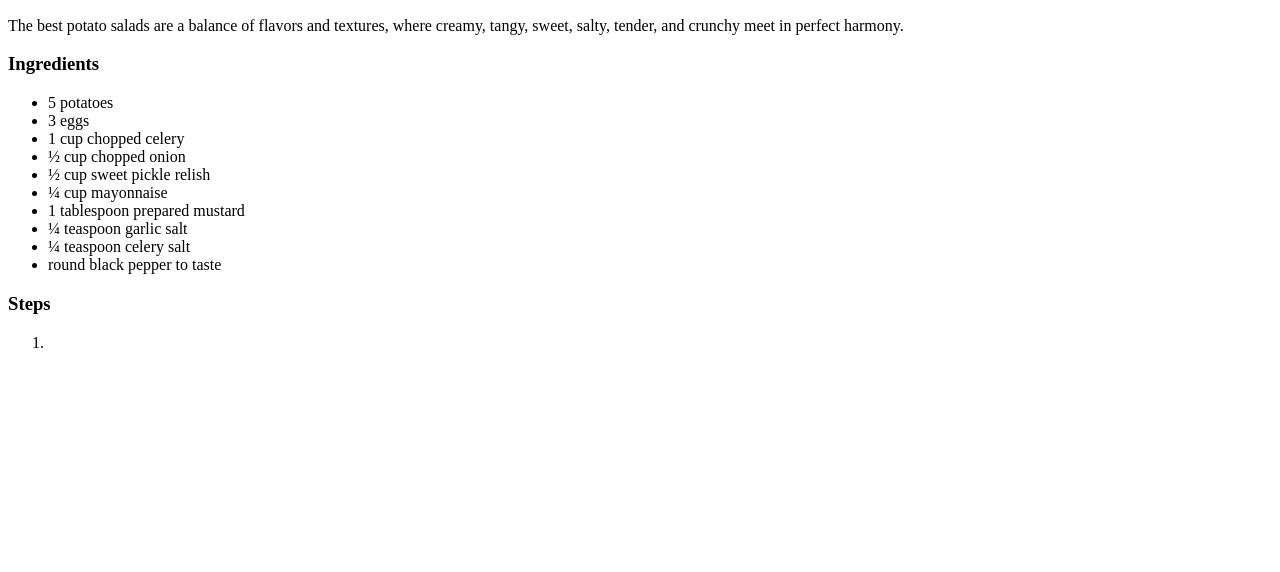
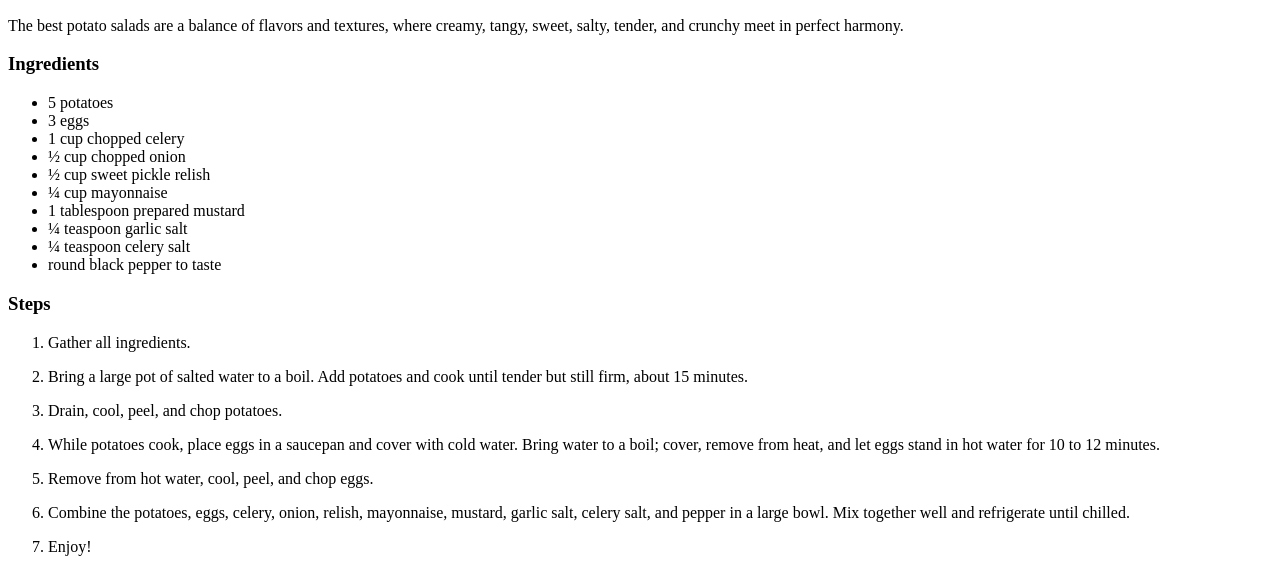
Before and after one commit to codedianq/odin-recipes, a plain HTML site: page recipes/potato-salad.html in a window 1280 px wide. Shown: the part 434-1006 px from the top of the page. Before the commit the page ends 802 px from the top, so only its background shows below. Drawn offline with Linux system fonts and the light colour scheme.

Commit message:
Edit potato-salad.html
Added a ordered list step-by-step on how to make the potato salad

```diff
--- a/recipes/potato-salad.html
+++ b/recipes/potato-salad.html
@@ -33,7 +33,19 @@
 
         <h3>Steps</h3>
         <ol>
-            <li></li>
+            <li><p>Gather all ingredients.</p></li>
+
+            <li><p>Bring a large pot of salted water to a boil. Add potatoes and cook until tender but still firm, about 15 minutes.</p></li>
+
+            <li><p>Drain, cool, peel, and chop potatoes.</p></li>
+
+            <li><p>While potatoes cook, place eggs in a saucepan and cover with cold water. Bring water to a boil; cover, remove from heat, and let eggs stand in hot water for 10 to 12 minutes.</p></li>
+
+            <li><p>Remove from hot water, cool, peel, and chop eggs.</p></li>
+
+            <li><p>Combine the potatoes, eggs, celery, onion, relish, mayonnaise, mustard, garlic salt, celery salt, and pepper in a large bowl. Mix together well and refrigerate until chilled.</p></li>
+
+            <li><p>Enjoy!</p></li>
         </ol>
 
     </body>
```
